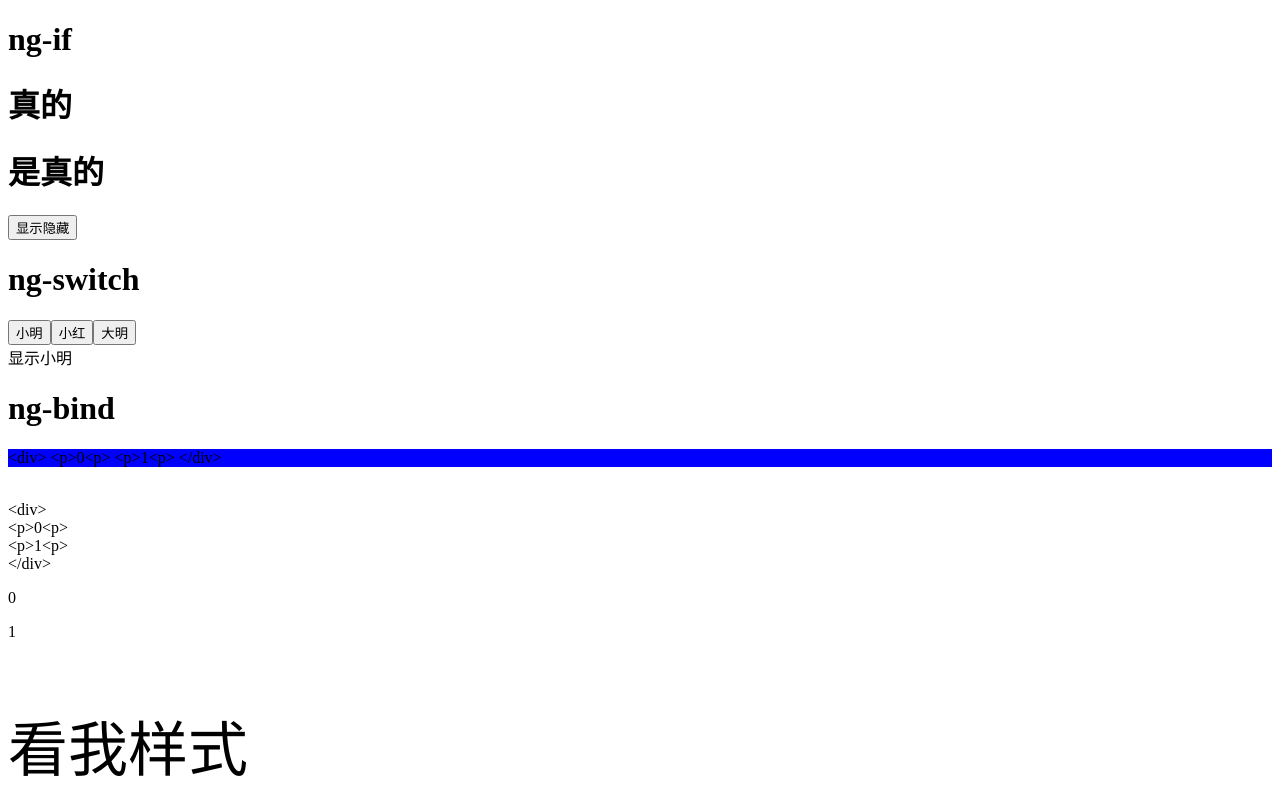
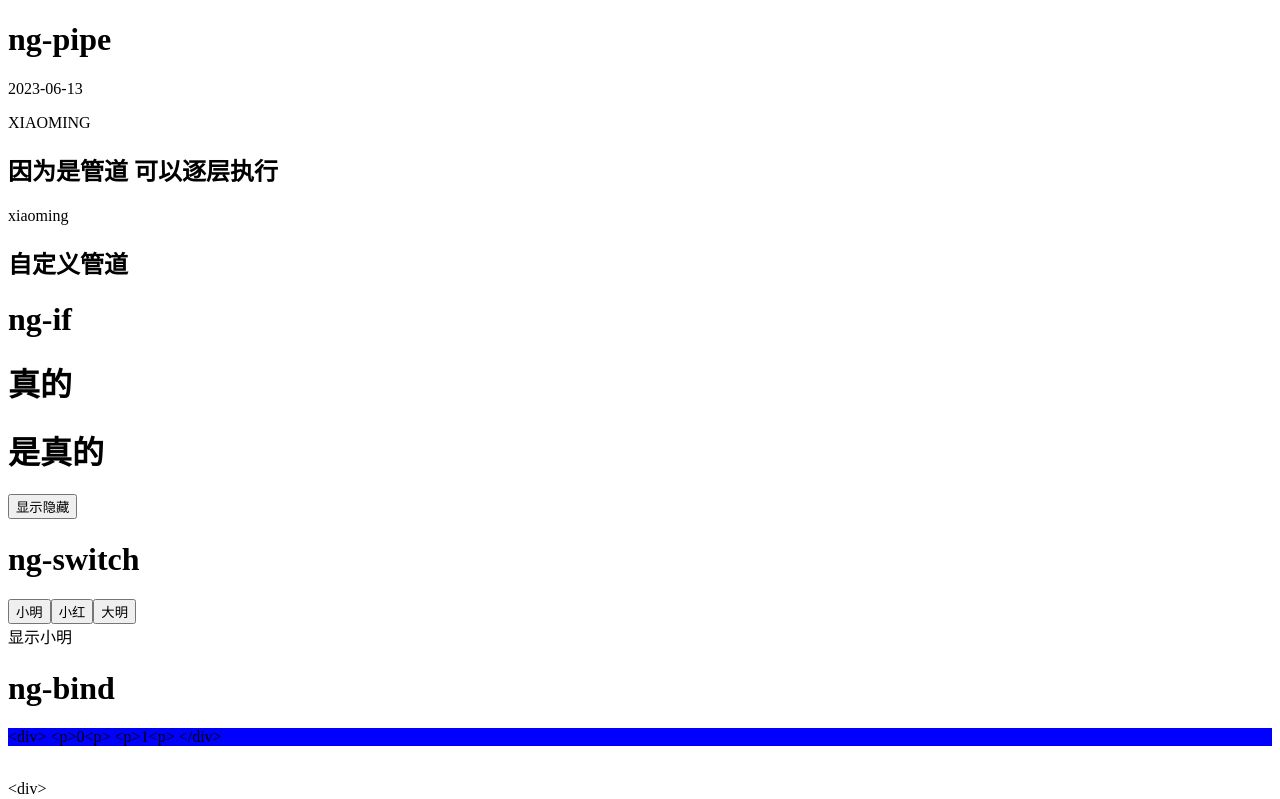
Before and after one commit to chuhx1024/angular-tour-of-heroes, an Angular app: page / in a window 1280 px wide. Shown: the top 799 px of the page. Built offline with nearby package versions, Linux system fonts and the light colour scheme.

Commit message:
feat: used pipe

```diff
--- a/src/app/app.component.html
+++ b/src/app/app.component.html
@@ -1,3 +1,6 @@
+
+<h1>ng-pipe</h1>
+<app-ng-pipe/>
 <h1>ng-if</h1>
 <app-ng-if/>
 <h1>ng-switch</h1>
--- a/src/app/app.module.ts
+++ b/src/app/app.module.ts
@@ -9,6 +9,7 @@ import { NgBindComponent } from './view/ng-bind/ng-bind.component';
 import { NgEventComponent } from './view/ng-event/ng-event.component';
 import { NgFormComponent } from './view/ng-form/ng-form.component';
 import { NgCostomFormComponent } from './view/ng-costom-form/ng-costom-form.component';
+import { NgPipeComponent } from './view/ng-pipe/ng-pipe.component';
 
 @NgModule({
   declarations: [
@@ -18,7 +19,8 @@ import { NgCostomFormComponent } from './view/ng-costom-form/ng-costom-form.comp
     NgBindComponent,
     NgEventComponent,
     NgFormComponent,
-    NgCostomFormComponent
+    NgCostomFormComponent,
+    NgPipeComponent,
   ],
   imports: [
     BrowserModule,
--- /dev/null
+++ b/src/app/view/ng-pipe/ng-pipe.component.html
@@ -0,0 +1,5 @@
+<p>{{dateStr | date: 'yyyy-MM-dd'}}</p>
+<p>{{name | uppercase}}</p>
+<h2>因为是管道 可以逐层执行</h2>
+<p>{{name | uppercase | lowercase}}</p>
+<h2>自定义管道</h2>
--- /dev/null
+++ b/src/app/view/ng-pipe/ng-pipe.component.ts
@@ -0,0 +1,11 @@
+import { Component } from '@angular/core';
+
+@Component({
+  selector: 'app-ng-pipe',
+  templateUrl: './ng-pipe.component.html',
+  styleUrls: ['./ng-pipe.component.less']
+})
+export class NgPipeComponent {
+  dateStr: Date = new Date()
+  name: string = 'xiaoming'
+}
```
Also changed, not shown: src/app/view/ng-pipe/ng-pipe.component.less (added), 1 other file (tests, documents, lock files or other folders).
